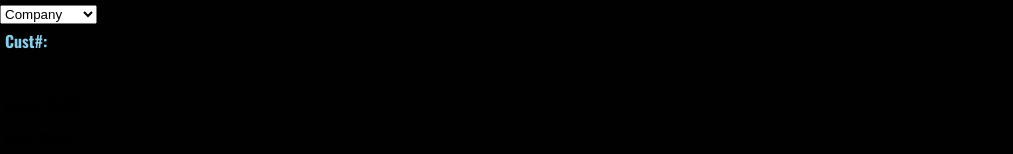
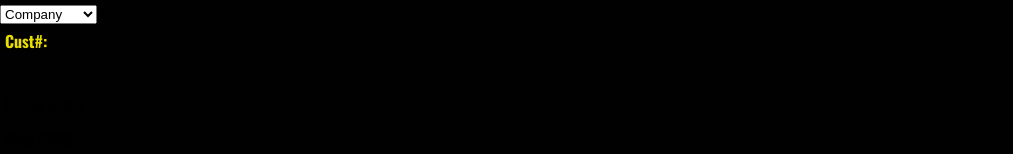
Before and after one commit to PaulKillian/oer, a Next.js app: page / in a window 1280 px wide. In both pictures the pointer is over the element "Cust#:". Shown: the top 154 px of the page, without its empty margins (0-1013 px from the left). Built offline with nearby package versions, Linux system fonts and the light colour scheme.

Commit message:
Update Home.module.css

```diff
--- a/styles/Home.module.css
+++ b/styles/Home.module.css
@@ -4,7 +4,7 @@
 }
 
 #pointer:hover {
-  color: skyblue
+  color: #E9DE00
 }
 
 #hidden {
```
